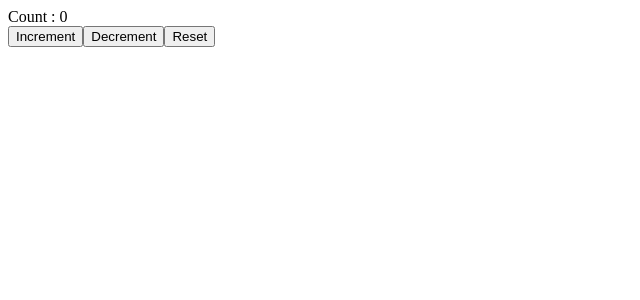
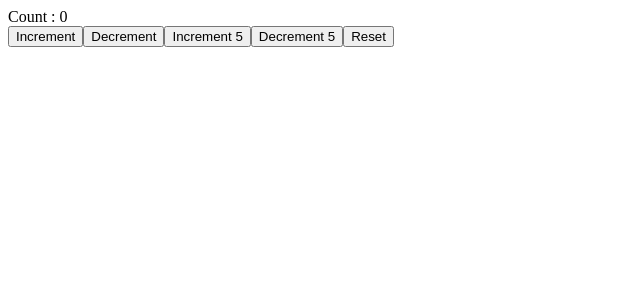
Before and after one commit to amunibf/React-Hooks-Demo-CDV, a React (Create React App) app: page / in a window 1280 px wide. Shown: the top 300 px of the page, without its empty margins (0-640 px from the left). Built offline with nearby package versions, Linux system fonts and the light colour scheme; the HTML template or start-up script is replaced by a standard one.

Commit message:
useReducer complex state and action : CounterTwo.js

```diff
--- a/src/App.js
+++ b/src/App.js
@@ -15,6 +15,7 @@
 import DataFetching from './components/DataFetching';
 import ComponentC from './components/ComponentC';
 import CounterOne from './components/CounterOne';
+import CounterTwo from './components/CounterTwo';
 
 
 
@@ -23,7 +24,8 @@
   render() {
     return (
       <div className="App">
-      <CounterOne/>
+      <CounterTwo/>
+      {/* <CounterOne/> */}
       {/* <DataFetching/> */}
       {/* <IntervalHookCounter/>
       <IntervalClassCounter/> */}
--- /dev/null
+++ b/src/components/CounterTwo.js
@@ -0,0 +1,45 @@
+import React, {useReducer} from 'react'
+
+const initialState = {
+    firstCounter : 0
+}
+const reducer = (state, action)=>{
+    //return newState
+    switch(action.type){
+        case 'increment':
+            return {firstCounter : state.firstCounter + action.value}
+        case 'decrement':
+            return {firstCounter : state.firstCounter - action.value}
+        case 'reset':
+            return initialState
+        default:
+            return state
+
+    }
+}
+
+function CounterTwo() {
+    const [count, dispatch]=useReducer(reducer, initialState)
+    return (
+        <div>
+        	<div>Count : {count.firstCounter}</div>
+            <button onClick={()=>dispatch({type:'increment', value : 1})}>
+                Increment
+            </button>
+            <button onClick={()=>dispatch({type: 'decrement', value : 1})}>
+                Decrement
+            </button>
+            <button onClick={()=>dispatch({type:'increment', value : 5})}>
+                Increment 5
+            </button>
+            <button onClick={()=>dispatch({type: 'decrement', value : 5})}>
+                Decrement 5
+            </button>
+            <button onClick={()=>dispatch({type: 'reset'})}>
+                Reset
+            </button>
+        </div>
+    )
+}
+
+export default CounterTwo
```
Also changed, not shown: chapters.txt.
